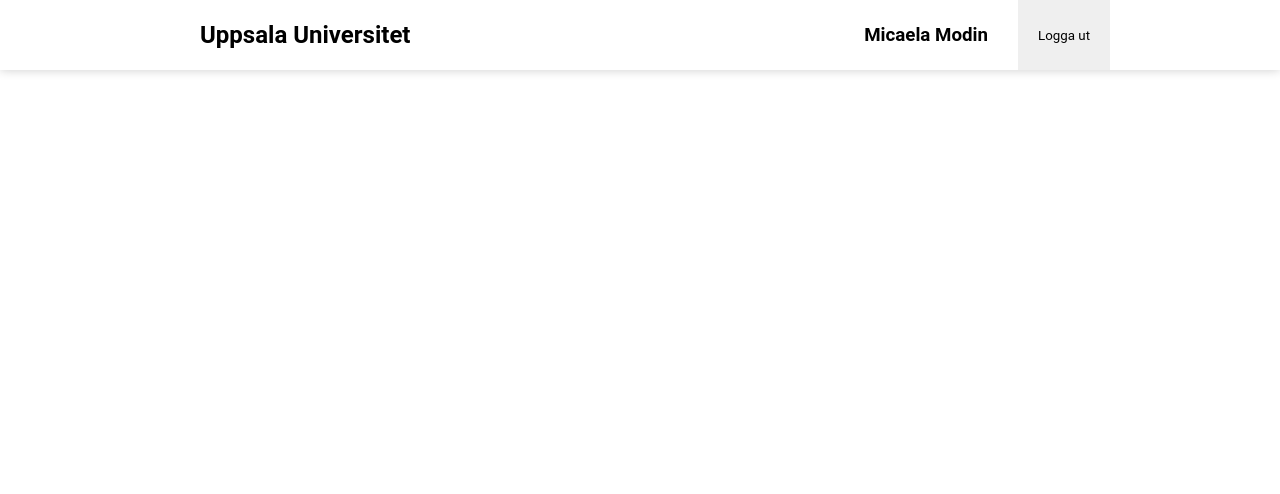
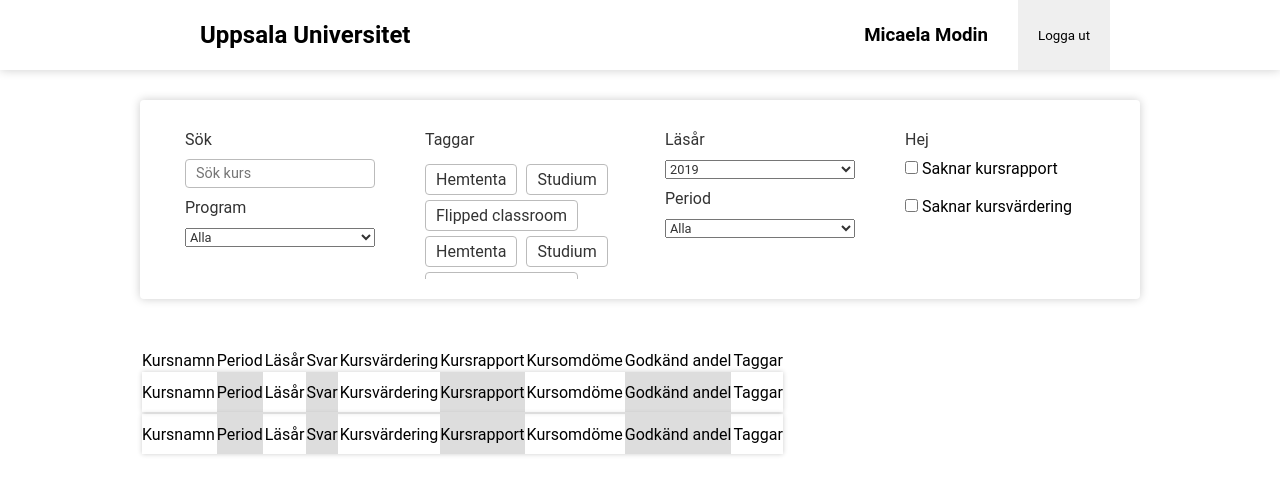
Before and after one commit to independent-project-in-it-uu-2019/grupp-2, a website: page views/index.html in a window 1280 px wide. Drawn offline with nearby package versions, Linux system fonts and the light colour scheme; files that its build step writes are made by us from their sources.

Commit message:
second commit

```diff
--- a/public/css/global.css
+++ b/public/css/global.css
@@ -4,6 +4,6 @@
     margin: 0;
     padding: 0;
 }
-html,body {
-	height: 100%; /*Firefox needs this line...*/
-}
+/*html,body {
+	/*height: 100%; /*Firefox needs this line...
+}*/
--- a/views/index.html
+++ b/views/index.html
@@ -10,6 +10,7 @@
 /* Senare så klipper vi ut det här till en egen fil */
 :root {
   --border-height: 70px;
+  --std-shadow: 0 0 5px #0003;
 }
 .border {
     width: 100%;
@@ -43,14 +44,92 @@
     height: var(--border-height);;
     padding: 0 20px;
 }
+.border button:hover {
+    background: #ddd;
+}
 .wrapper {
     width: 100%;
     max-width: 1000px;
     margin: auto;
     position: relative;
 }
+.searchbox {
+    border-radius: 4px;
+    box-shadow: 0 0 10px #0003;
+    margin-top: 100px;
+    width: 100%;
+    padding: 0 20px;
+}
+.searchboxbox {
+    width: 25%;
+    height: 100%;
+    padding: 20px 25px;
+    display: inline-table;
+    overflow: hidden;
+}
+@media screen and (max-width: 700px) {
+    .searchboxbox {
+        width: 50%;
+    }
+}
+.searchboxbox p {
+    color: #333;
+    margin: 10px 0;
+}
+.searchboxbox input[type=text] {
+    color: #333;
+    padding: 5px 10px;
+    border-radius: 4px;
+    width: 100%;
+    border: #bbb 1px solid;
+    font-size: 0.9em;
+}
+.searchboxbox select {
+    color: #333;
+    width: 100%;
+    font-size: 0.8em;
+}
+.searchboxbox .taggar {
+    border-radius: 4px;
+    color: #333;
+    border: #bbb 1px solid;
+    padding: 5px 10px;
+    display: inline-table;
+    margin: 5px 5px 0 0;
+}
+.searchboxbox .taggar:hover {
+    background: #ddd;
+    cursor: pointer;
+}
+.courses {
+    margin: 50px 0;
+}
+.course {
+    height: 40px;
+    box-shadow: var(--std-shadow);
+}
+td.grey {
+    background: #ddd;
+}
+.kursnamn {
 
+}.period {
 
+}.laesaor {
+
+}.svar {
+
+}.kursvardering {
+
+}.kursrapport {
+
+}.kursomdome {
+
+}.godkand {
+
+}.coursetaggar {
+
+}
 </style>
     </head>
     <body>
@@ -61,9 +140,102 @@
                 </div>
                 <div class="rightAlign">
                     <h3>Micaela Modin</h3>
-                    <button>Logga ut</button>
+                    <button class="loginout">Logga ut</button>
                 </div>
             </div>
         </div>
+        <div class="wrapper">
+            <div class="searchbox">
+                <div class="searchboxbox">
+                    <p>Sök</p>
+                    <input type="text" placeholder="Sök kurs">
+                    <p>Program</p>
+                    <select>
+                        <option value="alla">Alla</option>
+                        <option value="it">IT</option>
+                        <option value="es">ES</option>
+                        <option value="f">F</option>
+                    </select>
+                </div><div class="searchboxbox">
+                    <p>Taggar</p>
+                        <div style="overflow: auto;
+                        height: 120px;
+                        padding-bottom: 10px">
+                            <span class="taggar">Hemtenta</span>
+                            <span class="taggar">Studium</span>
+                            <span class="taggar">Flipped classroom</span>
+                            <span class="taggar">Hemtenta</span>
+                            <span class="taggar">Studium</span>
+                            <span class="taggar">Flipped classroom</span>
+                        </div>
+
+                </div><div class="searchboxbox">
+                    <p>Läsår</p>
+                    <select>
+                        <option value="2019">2019</option>
+                        <option value="2018">2018</option>
+                        <option value="2017">2017</option>
+                        <option value="2016">2016</option>
+                    </select>
+                    <p>Period</p>
+                    <select>
+                        <option value="alla">Alla</option>
+                        <option value="one">1</option>
+                        <option value="two">2</option>
+                        <option value="three">3</option>
+                        <option value="four">4</option>
+                    </select>
+                </div><div class="searchboxbox">
+                    <p>Hej</p>
+                    <input type="checkbox"> Saknar kursrapport
+                    <br><br>
+                    <input type="checkbox"> Saknar kursvärdering
+                </div>
+            </div>
+
+            <div class="courses">
+                <table>
+                    <thead>
+                        <tr>
+                            <td>Kursnamn</td>
+                            <td>Period</td>
+                            <td>Läsår</td>
+                            <td>Svar</td>
+                            <td>Kursvärdering</td>
+                            <td>Kursrapport</td>
+                            <td>Kursomdöme</td>
+                            <td>Godkänd andel</td>
+                            <td>Taggar</td>
+                        </tr>
+                    </thead>
+                    <tbody>
+                        <tr class="course">
+                            <td class="white">Kursnamn</td>
+                            <td class="grey">Period</td>
+                            <td class="white">Läsår</td>
+                            <td class="grey">Svar</td>
+                            <td class="white">Kursvärdering</td>
+                            <td class="grey">Kursrapport</td>
+                            <td class="white">Kursomdöme</td>
+                            <td class="grey">Godkänd andel</td>
+                            <td class="white">Taggar</td>
+                        </tr>
+                        <tr class="course">
+                            <td class="white">Kursnamn</td>
+                            <td class="grey">Period</td>
+                            <td class="white">Läsår</td>
+                            <td class="grey">Svar</td>
+                            <td class="white">Kursvärdering</td>
+                            <td class="grey">Kursrapport</td>
+                            <td class="white">Kursomdöme</td>
+                            <td class="grey">Godkänd andel</td>
+                            <td class="white">Taggar</td>
+                        </tr>
+                    </tbody>
+                </table>
+
+            </div>
+
+        </div>
     </body>
 </html>
```
